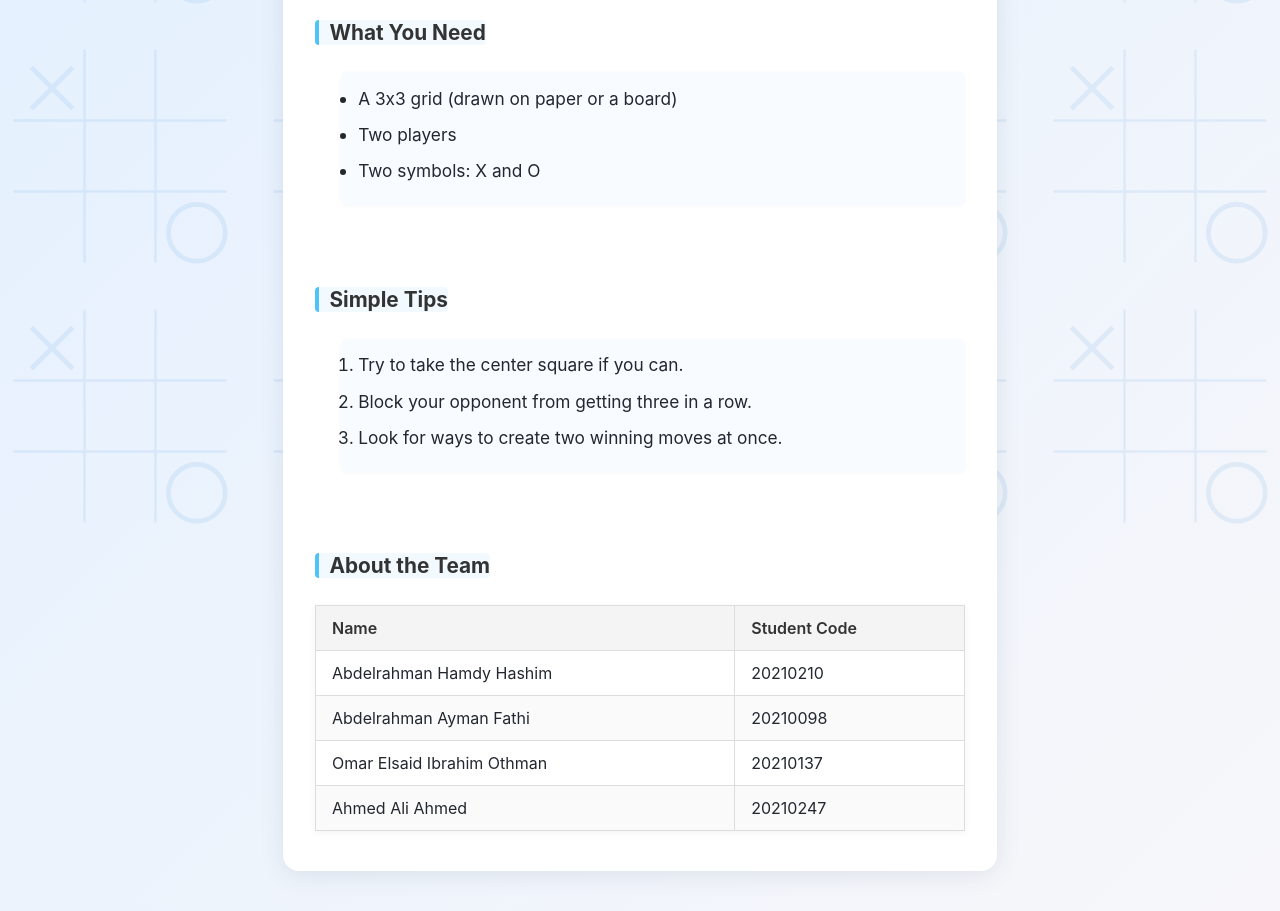
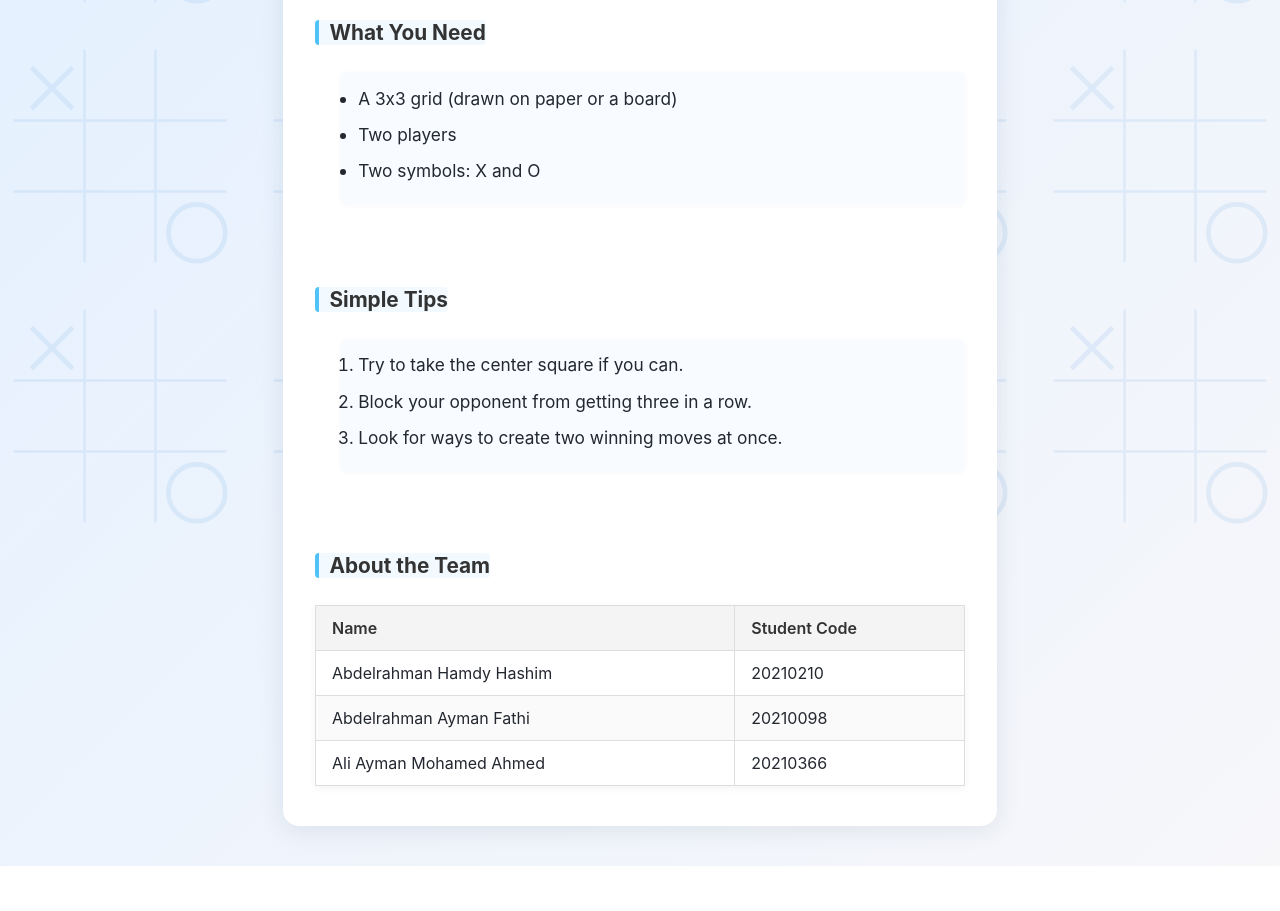
Before and after one commit to Rei0Ni/Tic-Tac-Toe-Guide, a plain HTML site: page components-tips.html in a window 1280 px wide. Shown: the part 244-1155 px from the top of the page. After the commit the page ends 1110 px from the top, so only its background shows below. Drawn offline with Linux system fonts and the light colour scheme.

Commit message:
Update team member details and add .hintrc configuration file

```diff
--- a/components-tips.html
+++ b/components-tips.html
@@ -51,13 +51,13 @@
                         <td>Abdelrahman Ayman Fathi</td>
                         <td>20210098</td>
                     </tr>
-                    <tr>
+                    <!-- <tr>
                         <td>Omar Elsaid Ibrahim Othman</td>
                         <td>20210137</td>
-                    </tr>
+                    </tr> -->
                     <tr>
-                        <td>Ahmed Ali Ahmed</td>
-                        <td>20210247</td>
+                        <td>Ali Ayman Mohamed Ahmed</td>
+                        <td>20210366</td>
                     </tr>
                 </tbody>
             </table>
```
Also changed, not shown: 1 other file.
